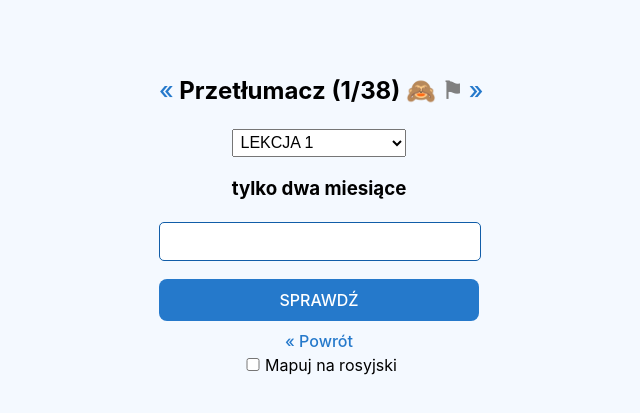
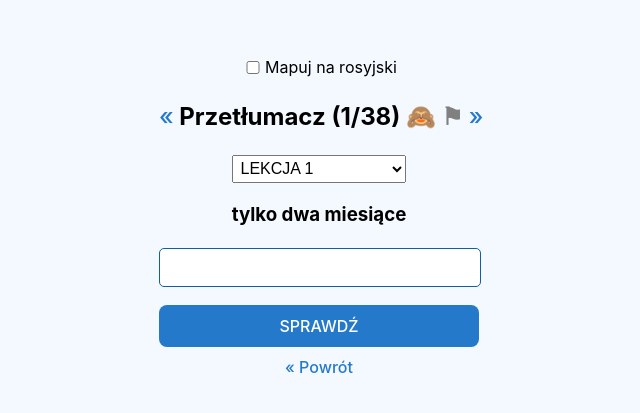
Before and after one commit to BartlomiejZalas/rosyjski-stanag, a React (Vite) app: page /slowka in a window 1280 px wide. Shown: the part 183-596 px from the top of the page, without its empty margins (321-961 px from the left). Built offline with nearby package versions, Linux system fonts and the light colour scheme.

Commit message:
keyboards mapping refactored

```diff
--- a/src/App.tsx
+++ b/src/App.tsx
@@ -4,17 +4,20 @@ import { Layout } from './ui/Layout';
 import { Words } from './pages/Words';
 import { Conjugation } from './pages/Conjugation';
 import { ConjugationNoun } from './pages/ConjugationNoun';
+import { KeyboardMappingProvider } from './ui/KeyboardMapping';
 
 function App() {
     return (
-        <Routes>
-            <Route path="/" element={<Layout/>}>
-                <Route index element={<Home/>}/>
-                <Route path="slowka" element={<Words/>}/>
-                <Route path="odmiana" element={<Conjugation/>}/>
-                <Route path="odmiana-rzeczownik" element={<ConjugationNoun/>}/>
-            </Route>
-        </Routes>
+        <KeyboardMappingProvider>
+            <Routes>
+                <Route path="/" element={<Layout />}>
+                    <Route index element={<Home />} />
+                    <Route path="slowka" element={<Words />} />
+                    <Route path="odmiana" element={<Conjugation />} />
+                    <Route path="odmiana-rzeczownik" element={<ConjugationNoun />} />
+                </Route>
+            </Routes>
+        </KeyboardMappingProvider>
     )
 }
 
--- a/src/pages/Conjugation.tsx
+++ b/src/pages/Conjugation.tsx
@@ -4,6 +4,7 @@ import { conjugations as conjugationsDictionary } from '../dictionary/conjugatio
 import { equal, shuffle } from '../utils';
 import { Input } from '../ui/Input';
 import ConfettiExplosion from 'react-confetti-explosion';
+import { KeyboardMapping, useKeyboardMapping } from '../ui/KeyboardMapping';
 
 const placeholders = ['я', 'ты', 'он', 'мы', 'вы', 'они'];
 const arrayOf6 = Array.from(Array(6).keys());
@@ -16,6 +17,7 @@ export const Conjugation = () => {
     const [success, setSuccess] = useState([false, false, false, false, false, false]);
     const [value, setValue] = useState(['', '', '', '', '', '']);
     const [showAnswer, setShowAnswer] = useState(false);
+    const { keyboardMapping } = useKeyboardMapping();
 
     const selectedWord = conjugations[counter];
     const allOk = success.every(s => s);
@@ -50,7 +52,7 @@ export const Conjugation = () => {
 
     return (
         <div className="content">
-
+            <KeyboardMapping />
             <h2>Odmień ({counter + 1}/{conjugationsDictionary.length}){' '}
                 <span onClick={() => setShowAnswer(v => !v)}>
                     {allOk ? '😍' : showAnswer ? '🙊' : '🙈'}
@@ -64,6 +66,7 @@ export const Conjugation = () => {
                     value={value[i]}
                     onChange={(v) => handleOnChange(i, v)}
                     error={errors[i]}
+                    keyboardMapping={keyboardMapping}
                     success={success[i]} />
             ))}
             {allOk && <div className="centered"><ConfettiExplosion /></div>}
--- a/src/pages/ConjugationNoun.tsx
+++ b/src/pages/ConjugationNoun.tsx
@@ -4,6 +4,7 @@ import { conjugationsNoun as conjugationsDictionary } from '../dictionary/conjug
 import { equal, shuffle } from '../utils';
 import { Input } from '../ui/Input';
 import ConfettiExplosion from 'react-confetti-explosion';
+import { KeyboardMapping, useKeyboardMapping } from '../ui/KeyboardMapping';
 
 const placeholders = ['кто? что?', 'кого? чего? (нет)', 'кому? чему?', 'кого? что? (вижу)', 'с кем? с чем?', 'о кём? о чём?'];
 const arrayOf12 = Array.from(Array(12).keys());
@@ -17,6 +18,7 @@ export const ConjugationNoun = () => {
     const [success, setSuccess] = useState([false, false, false, false, false, false, false, false, false, false, false, false]);
     const [value, setValue] = useState(['', '', '', '', '', '', '', '', '', '', '', '']);
     const [showAnswer, setShowAnswer] = useState(false);
+    const { keyboardMapping } = useKeyboardMapping();
 
     const selectedWord = conjugations[counter];
     const allOk = success.every(s => s);
@@ -51,7 +53,7 @@ export const ConjugationNoun = () => {
 
     return (
         <div className="content">
-
+            <KeyboardMapping />
             <h2>Odmień ({counter + 1}/{conjugationsDictionary.length}){' '}
                 <span onClick={() => setShowAnswer(v => !v)}>
                     {allOk ? '😍' : showAnswer ? '🙊' : '🙈'}
@@ -72,6 +74,7 @@ export const ConjugationNoun = () => {
                                 value={value[i]}
                                 onChange={(v) => handleOnChange(i, v)}
                                 error={errors[i]}
+                                keyboardMapping={keyboardMapping}
                                 success={success[i]} />
                         </div>
                         <div>
@@ -80,6 +83,7 @@ export const ConjugationNoun = () => {
                                 value={value[i + 6]}
                                 onChange={(v) => handleOnChange(i + 6, v)}
                                 error={errors[i + 6]}
+                                keyboardMapping={keyboardMapping}
                                 success={success[i + 6]} />
                         </div>
                     </>
--- a/src/pages/Words.tsx
+++ b/src/pages/Words.tsx
@@ -6,6 +6,7 @@ import { Input } from '../ui/Input';
 import ConfettiExplosion from 'react-confetti-explosion';
 import { ALL_LESSONS, allLessons, regularLessons, Lesson } from '../model/Lesson';
 import { CategorizedWords, Word } from '../model/Word';
+import { KeyboardMapping, useKeyboardMapping } from '../ui/KeyboardMapping';
 
 const MARKED_WORDS_KEY = 'markedWords';
 
@@ -21,7 +22,7 @@ export const Words = () => {
     const [value, setValue] = useState('');
     const [showAnswer, setShowAnswer] = useState(false);
     const [markedWords, setMarkedWords] = useState(storedMarkedWords);
-    const [keyboardMapping, setKeyboardMapping] = useState(false);
+    const { keyboardMapping } = useKeyboardMapping();
 
     const goNext = () => {
         setCounter(v => v >= words.length - 1 ? 0 : v + 1);
@@ -96,6 +97,7 @@ export const Words = () => {
 
     return (
         <div className="content">
+            <KeyboardMapping />
             <h2 style={{ whiteSpace: 'nowrap' }}>
                 <a href="#" onClick={goPrev}>&laquo;</a>{' '}
                 Przetłumacz ({counter + 1}/{words.length}){' '}
@@ -130,12 +132,6 @@ export const Words = () => {
                 {success ? 'Dalej' : 'Sprawdź'}
             </button>
             <Link to="/">« Powrót</Link>
-
-            <div style={{ display: 'flex', alignItems: 'center', textAlign: 'left', marginBottom: 4, justifySelf: 'anchor-center' }}>
-                <input id="keyChbx" type="checkbox" checked={keyboardMapping} onChange={() => setKeyboardMapping(v => !v)} />
-                <label style={{ flexGrow: 1 }} htmlFor="keyChbx">Mapuj na rosyjski</label>
-            </div>
-
         </div>
     )
 }
--- /dev/null
+++ b/src/ui/KeyboardMapping.tsx
@@ -0,0 +1,23 @@
+import React, { useContext } from "react";
+import { useState } from "react";
+
+export const KeyboardMapping = () => {
+    const { keyboardMapping, setKeyboardMapping } = useContext(KeyboardMappingContext);
+    return (
+        <div style={{ display: 'flex', alignItems: 'center', textAlign: 'left', marginBottom: 4, justifySelf: 'anchor-center' }
+        }>
+            <input id="keyChbx" type="checkbox" checked={keyboardMapping} onChange={() => setKeyboardMapping(!keyboardMapping)} />
+            < label style={{ flexGrow: 1 }} htmlFor="keyChbx" > Mapuj na rosyjski </label>
+        </div>
+    )
+};
+
+const KeyboardMappingContext = React.createContext({ keyboardMapping: false, setKeyboardMapping: (_: boolean) => { } });
+
+export const KeyboardMappingProvider = ({ children }: React.PropsWithChildren) => {
+    const [keyboardMapping, setKeyboardMapping] = useState(false);
+
+    return <KeyboardMappingContext.Provider value={{ keyboardMapping, setKeyboardMapping }}>{children}</KeyboardMappingContext.Provider>
+}
+
+export const useKeyboardMapping = () => useContext(KeyboardMappingContext);
```
